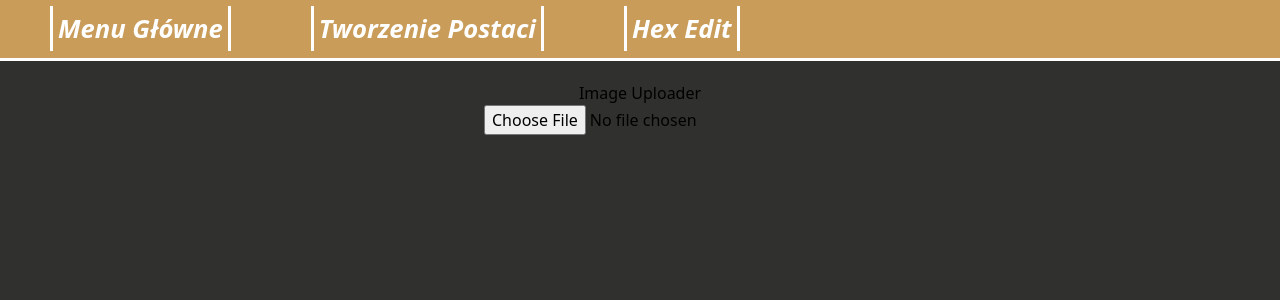
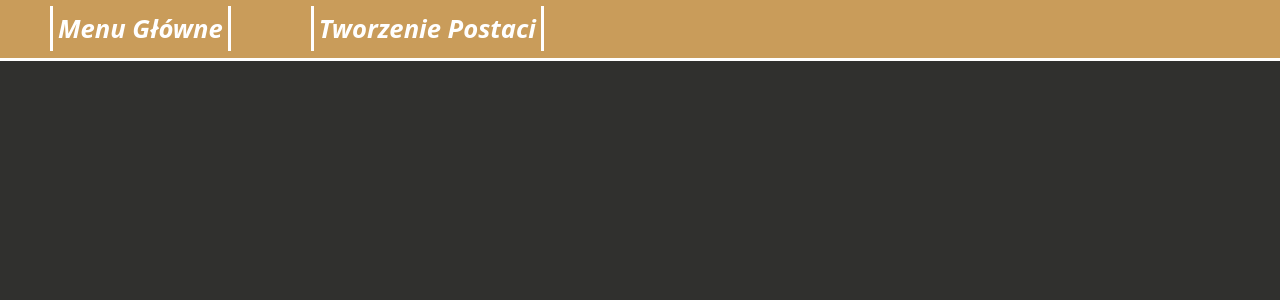
Before and after one commit to MarcinLangsam/CharacterCreatorPlus-Frontend, a React app: page /HexEdit in a window 1280 px wide. Shown: the top 300 px of the page. Built offline with nearby package versions, Linux system fonts and the light colour scheme.

Commit message:
quick fix subclasses names

```diff
--- a/src/App.tsx
+++ b/src/App.tsx
@@ -2,7 +2,6 @@ import React from 'react';
 import { BrowserRouter as Router, Routes, Route } from 'react-router-dom';
 import MainMenu from './pages/MainMenu';
 import CharacterCreation from './pages/CharacterCreation';
-import HexEdit from './pages/HexEdit'
 import Navbar from './components/Navbar';
 import { CharacterProvider } from './context/CharacterContext';
 import { ExportDataProvider } from './context/ExportDataContext';
@@ -16,7 +15,6 @@ const App: React.FC = () => {
          <Routes>
            <Route path="/" element={<MainMenu />} />
            <Route path="/CharacterCreation" element={<CharacterCreation />} />
-           <Route path="/HexEdit" element={<HexEdit />} />
          </Routes>
        </Router>
      </CharacterProvider>
--- a/src/components/CharacterAlignment.tsx
+++ b/src/components/CharacterAlignment.tsx
@@ -13,7 +13,7 @@ const alignmentOptions: { [key: string]: string[]} = {
     //Hunter subclasses
     Łowca: ['Praworządny Dobry', 'Neytralny Dobry', 'Chotyczny Dobry'],
     Łucznik: ['Praworządny Dobry', 'Neytralny Dobry', 'Chotyczny Dobry'],
-    Prześladowca: ['Praworządny Dobry', 'Neytralny Dobry', 'Chotyczny Dobry'],
+    Tropiciel: ['Praworządny Dobry', 'Neytralny Dobry', 'Chotyczny Dobry'],
     Władca_Zwierząt: ['Praworządny Dobry', 'Neytralny Dobry', 'Chotyczny Dobry'],
     //Paladin subclasses
     Paladyn: ['Praworządny Dobry'],
@@ -38,23 +38,23 @@ const alignmentOptions: { [key: string]: string[]} = {
     Mag_Specjalista: ['Praworządny Dobry','Praworządny Neutralny','Praworządny Zły','Neutralny Dobry', 'Neutralny', 'Neutralny Zły', 'Chaotyczny Dobry', 'Chaotyczny Neutralny', 'Chotyczny Zły'],
     Dziki_Mag: ['Praworządny Dobry','Praworządny Neutralny','Praworządny Zły','Neutralny Dobry', 'Neutralny', 'Neutralny Zły', 'Chaotyczny Dobry', 'Chaotyczny Neutralny', 'Chotyczny Zły'],
     //Thief subclasses
-    Łotrzyk: ['Praworządny Neutralny','Praworządny Zły','Neutralny Dobry', 'Neutralny', 'Neutralny Zły', 'Chaotyczny Dobry', 'Chaotyczny Neutralny', 'Chotyczny Zły'],
-    Asasyn: ['Praworządny Neutralny','Praworządny Zły','Neutralny Dobry', 'Neutralny', 'Neutralny Zły', 'Chaotyczny Dobry', 'Chaotyczny Neutralny', 'Chotyczny Zły'],
-    Łowca_Głów: ['Praworządny Neutralny','Praworządny Zły','Neutralny Dobry', 'Neutralny', 'Neutralny Zły', 'Chaotyczny Dobry', 'Chaotyczny Neutralny', 'Chotyczny Zły'],
+    Złodziej: ['Praworządny Neutralny','Praworządny Zły','Neutralny Dobry', 'Neutralny', 'Neutralny Zły', 'Chaotyczny Dobry', 'Chaotyczny Neutralny', 'Chotyczny Zły'],
+    Zabójca: ['Praworządny Neutralny','Praworządny Zły','Neutralny Dobry', 'Neutralny', 'Neutralny Zły', 'Chaotyczny Dobry', 'Chaotyczny Neutralny', 'Chotyczny Zły'],
+    Łowca_Nagród: ['Praworządny Neutralny','Praworządny Zły','Neutralny Dobry', 'Neutralny', 'Neutralny Zły', 'Chaotyczny Dobry', 'Chaotyczny Neutralny', 'Chotyczny Zły'],
     Zawadiaka: ['Praworządny Neutralny','Praworządny Zły','Neutralny Dobry', 'Neutralny', 'Neutralny Zły', 'Chaotyczny Dobry', 'Chaotyczny Neutralny', 'Chotyczny Zły'],
-    Tancerz_Cienia: ['Praworządny Neutralny','Praworządny Zły','Neutralny Dobry', 'Neutralny', 'Neutralny Zły', 'Chaotyczny Dobry', 'Chaotyczny Neutralny', 'Chotyczny Zły'],
+    Tancerz_Cieni: ['Praworządny Neutralny','Praworządny Zły','Neutralny Dobry', 'Neutralny', 'Neutralny Zły', 'Chaotyczny Dobry', 'Chaotyczny Neutralny', 'Chotyczny Zły'],
     //Bard subclasses
     Bard: ['Neutralny Dobry','Praworządny Neutralny', 'Neutralny', 'Chaotyczny Neutralny', 'Neutralny Zły'],
-    Bard_Ostrzy: ['Neutralny Dobry','Praworządny Neutralny', 'Neutralny', 'Chaotyczny Neutralny', 'Neutralny Zły'],
+    Fechmistrz: ['Neutralny Dobry','Praworządny Neutralny', 'Neutralny', 'Chaotyczny Neutralny', 'Neutralny Zły'],
     Błazen: ['Neutralny Dobry','Praworządny Neutralny', 'Neutralny', 'Chaotyczny Neutralny', 'Neutralny Zły'],
     Skald: ['Neutralny Dobry','Praworządny Neutralny', 'Neutralny', 'Chaotyczny Neutralny', 'Neutralny Zły'],
     //Sorcerer subclasses
-    Czarodziej: ['Praworządny Dobry','Praworządny Neutralny','Praworządny Zły','Neutralny Dobry', 'Neutralny', 'Neutralny Zły', 'Chaotyczny Dobry', 'Chaotyczny Neutralny', 'Chotyczny Zły'],
+    Czarownik: ['Praworządny Dobry','Praworządny Neutralny','Praworządny Zły','Neutralny Dobry', 'Neutralny', 'Neutralny Zły', 'Chaotyczny Dobry', 'Chaotyczny Neutralny', 'Chotyczny Zły'],
     Uczeń_Smoka: ['Praworządny Dobry','Praworządny Neutralny','Praworządny Zły','Neutralny Dobry', 'Neutralny', 'Neutralny Zły', 'Chaotyczny Dobry', 'Chaotyczny Neutralny', 'Chotyczny Zły'],
     //Monk subclasses
-    Monk: ['Praworządny Dobry','Prawożądny Nautralny','Prawożądny Zły'],
-    Monk_Mrocznego_Księżyca: ['Praworządny Zły'],
-    Monk_Słonecznej_Duszy: ['Praworządny Dobry'],
+    Mnich: ['Praworządny Dobry','Prawożądny Nautralny','Prawożądny Zły'],
+    Mnich_Ciemnego_Księżyca: ['Praworządny Zły'],
+    Mnich_Słonecznej_Duszy: ['Praworządny Dobry'],
     //Szaman subclasses :P
     Szaman: ['Neutralny Dobry', 'Neutralny', 'Neutralny Zły'],
 }
--- a/src/components/CharacterExport.tsx
+++ b/src/components/CharacterExport.tsx
@@ -48,8 +48,8 @@ const subclassesExport: SubclassesExport = {
   Kensai: "Ken",
   Krasnoludzki_Obrońca: "Kra",
   Barbarzyńca: "Bar",
-  Łowca: "Łow",
-  Łucznik: "Łuc",
+  Łowca: "Low",
+  Łucznik: "Luc",
   Tropiciel: "Tro",
   Władca_Zwierząt: "Wla",
   Paladyn: "Pal",
@@ -70,7 +70,7 @@ const subclassesExport: SubclassesExport = {
   Mag: "Mag",
   Mag_Specjalista: "Mag",
   Dziki_Mag: "Dzi",
-  Złodziej: "Zło",
+  Złodziej: "Zlo",
   Zabójca: "Zab",
   Łowca_Nagród: "Low",
   Zawadiaka: "Zaw",
--- a/src/components/Navbar.tsx
+++ b/src/components/Navbar.tsx
@@ -5,7 +5,6 @@ const Navbar: React.FC = () => (
   <nav className='topMenu'>
     <Link className="primaryText" to="/">Menu Główne</Link>
     <Link className="primaryText" to="/CharacterCreation">Tworzenie Postaci</Link>
-    <Link className="primaryText" to="/HexEdit">Hex Edit</Link>
   </nav>
 );
 
--- a/src/pages/HexEdit.tsx
+++ /dev/null
@@ -1,70 +0,0 @@
-import React, { useState } from 'react';
-
-const HexEdit: React.FC = () => {
-  const [imagePreview, setImagePreview] = useState<string | null>(null);
-  const [fileName, setFileName] = useState<string | null>(null);
-  const [hexValues, setHexValues] = useState<string[]>([]);
-  const [error, setError] = useState<string | null>(null);
-
-  const handleFileChange = (event: React.ChangeEvent<HTMLInputElement>) => {
-    const file = event.target.files?.[0];
-    if (file) {
-      // Sprawdzenie długości nazwy pliku
-      if (file.name.length > 8) {
-        setError('File name must be 8 characters or less.');
-        setImagePreview(null); // Reset podglądu obrazu
-        setFileName(null); // Reset nazwy pliku
-        setHexValues([]); // Reset wartości hex
-        return;
-      }
-
-      setError(null); // Reset błędów, jeśli warunek spełniony
-
-      const fileUrl = URL.createObjectURL(file);
-      setImagePreview(fileUrl);
-      setFileName(file.name);
-
-      // Konwersja nazwy pliku do wartości szesnastkowych
-      const hexArray = Array.from(file.name).map((char) =>
-        char.charCodeAt(0).toString(16)
-      );
-      setHexValues(hexArray);
-    }
-  };
-
-  return (
-    <div style={{ textAlign: 'center', margin: '20px' }}>
-      <h1>Image Uploader</h1>
-      <input type="file" accept="image/*" onChange={handleFileChange} />
-      {error && (
-        <div style={{ marginTop: '10px', color: 'red' }}>
-          <strong>Error:</strong> {error}
-        </div>
-      )}
-      {imagePreview && (
-        <div style={{ marginTop: '20px' }}>
-          <h2>Preview:</h2>
-          <img
-            src={imagePreview}
-            alt="Uploaded Preview"
-            style={{ maxWidth: '300px', maxHeight: '300px' }}
-          />
-        </div>
-      )}
-      {fileName && (
-        <div style={{ marginTop: '20px' }}>
-          <h2>File Name:</h2>
-          <p>{fileName}</p>
-        </div>
-      )}
-      {hexValues.length > 0 && (
-        <div style={{ marginTop: '20px' }}>
-          <h2>Hexadecimal Values:</h2>
-          <p>{hexValues.join(' ')}</p>
-        </div>
-      )}
-    </div>
-  );
-};
-
-export default HexEdit;
--- a/src/pages/MainMenu.tsx
+++ b/src/pages/MainMenu.tsx
@@ -3,7 +3,6 @@ import React from 'react';
 const MainMenu: React.FC = () => {
   return (
     <div className='mainMenuBackground'>
-      <h1 className=''>Menu Główne</h1>
     </div>
   );
 };
```
